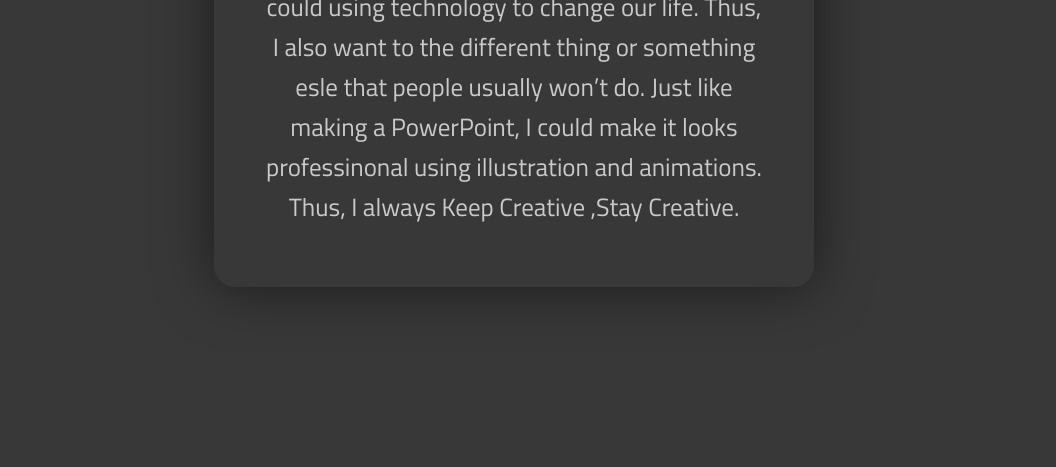
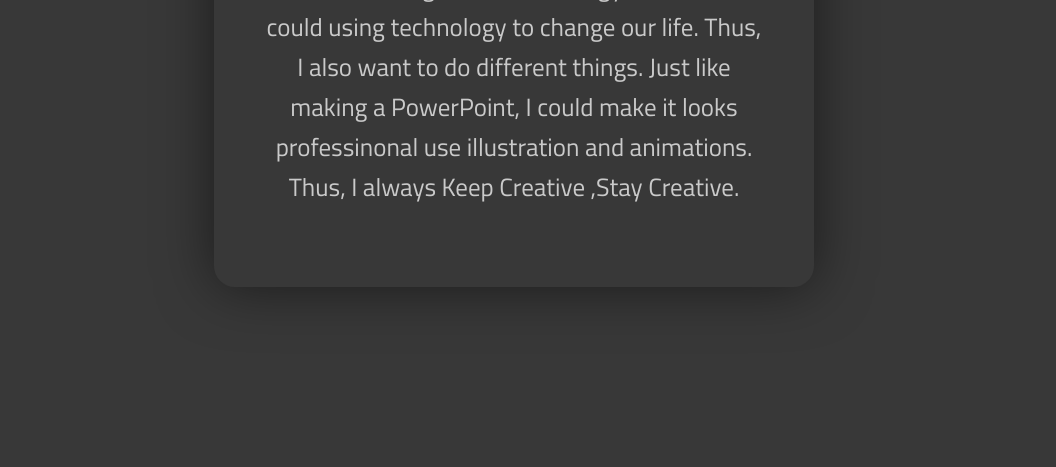
Before and after one commit to zhanhong23/blog, a plain HTML site: page about.html in a window 1280 px wide. Shown: the part 333-800 px from the top of the page, without its empty margins (96-1152 px from the left). Drawn offline with Linux system fonts and the light colour scheme; files whose address does not match are found by name.

Commit message:
Update about.html

```diff
--- a/about.html
+++ b/about.html
@@ -23,7 +23,7 @@
     </header>
     <h1>About Me</h1>
     <h2>
-        I’m Zhan Hong. I love technology and I wish I could using technology to change our life. Thus, I also want to the different thing or something esle that people usually won’t do. Just like making a  PowerPoint, I could make it looks professinonal using illustration and animations. Thus, I always Keep Creative ,Stay Creative.
+        I’m Zhan Hong. I love technology and I wish I could using technology to change our life. Thus, I also want to do different things. Just like making a  PowerPoint, I could make it looks professinonal use illustration and animations. Thus, I always Keep Creative ,Stay Creative.
     </h2>
 </body>
 </html>
```
